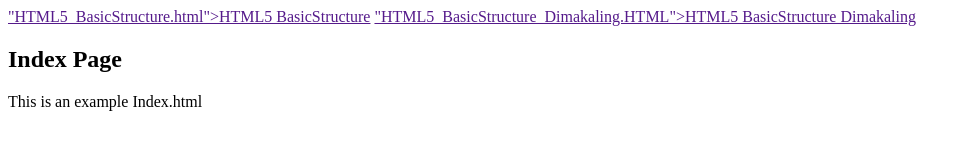
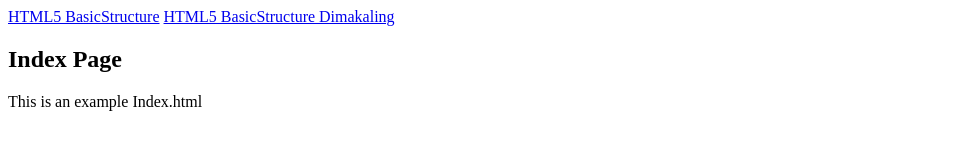
Before and after one commit to asta0205-sys/Dimakaling_WDPPages, a plain HTML site: page Index.html in a window 1280 px wide. Shown: the whole page, without its empty margins (0-971 px from the left). Drawn offline with Linux system fonts and the light colour scheme.

Commit message:
Update Index.html

```diff
--- a/Index.html
+++ b/Index.html
@@ -6,8 +6,8 @@
   <body>
    <header>
    <nav>
-     <a href=>"HTML5_BasicStructure.html">HTML5 BasicStructure</a>
-	 <a href=>"HTML5_BasicStructure_Dimakaling.HTML">HTML5 BasicStructure Dimakaling</a>
+     <a href="HTML5_BasicStructure.html">HTML5 BasicStructure</a>
+	 <a href="HTML5_BasicStructure_Dimakaling.HTML">HTML5 BasicStructure Dimakaling</a>
    </nav>
    </header>
    <section>
```
